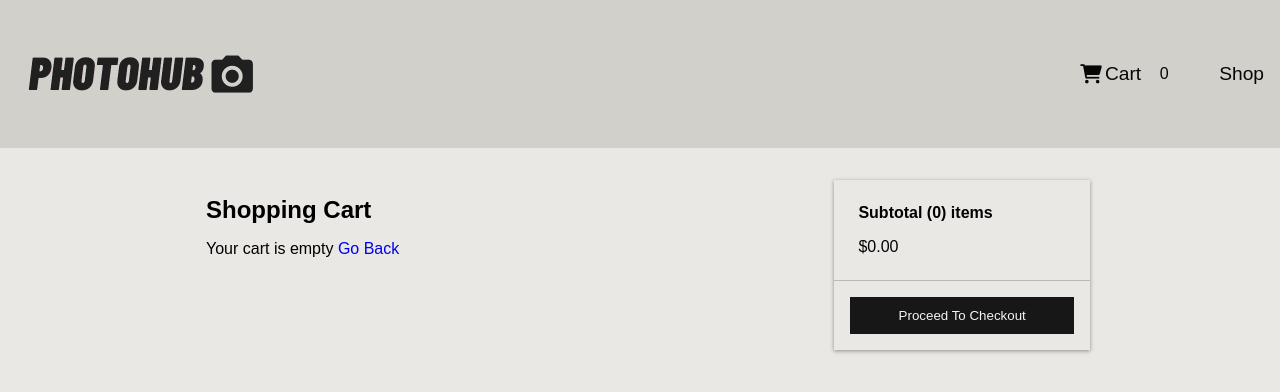
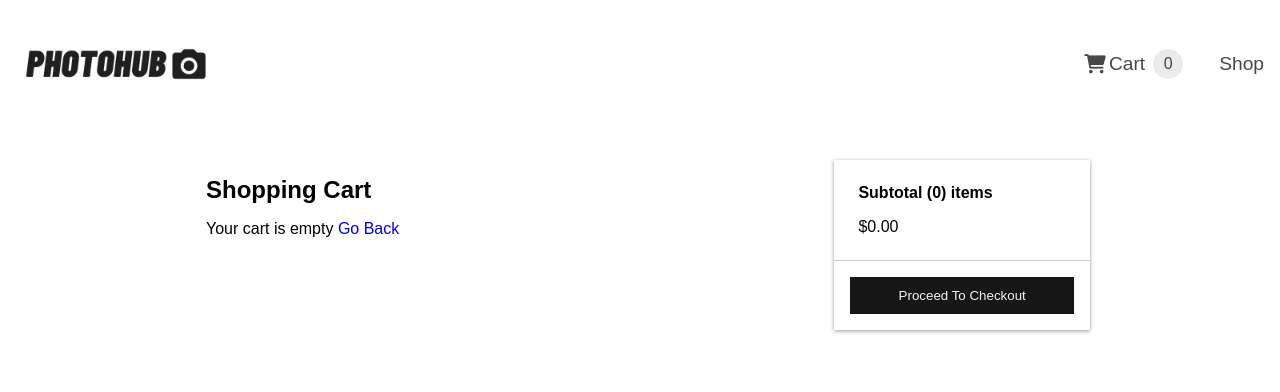
Before and after one commit to mendozaremi/MERN_PhotoHub, a React (Create React App) app in the folder frontend/: page /cart in a window 1280 px wide. Shown: the top 392 px of the page. Built offline with nearby package versions, Linux system fonts and the light colour scheme.

Commit message:
changing styling of app

```diff
--- a/frontend/src/components/CartItem.css
+++ b/frontend/src/components/CartItem.css
@@ -4,7 +4,7 @@
   display: grid;
   grid-template-columns: 1fr 4fr 1fr 1fr 1fr;
   gap: 8px;
-  background: #fff;
+  background: var(--fadedWhite);
   border-radius: 2px;
   place-items: center;
   margin-bottom: 8px;
--- a/frontend/src/components/Navbar.css
+++ b/frontend/src/components/Navbar.css
@@ -1,6 +1,6 @@
 .navbar {
   width: 100%;
-  background-color: var(--beige);
+  background-color: var(--white);
   display: flex;
   justify-content: space-between;
   align-items: center;
@@ -13,14 +13,13 @@
 }
 .navbar__logo > a > i{
   margin-top: 10px;
-  color: var(--dustedBlack);
 }
 
 
 .navbar__logo img {
   display: block;
   height: auto;
-  max-width: 50%;
+  max-width: 40%;
   cursor: pointer;
 }
 
@@ -36,8 +35,8 @@
 
 .navbar__links > li > a {
   text-decoration: none;
-  color: var(--black);
-  background-color: var(--beige);
+  color: var(--grey);
+  background-color: var(--white);
   font-size: 1.2rem;
   display: flex;
   align-items: center;
@@ -51,23 +50,22 @@
 }
 
 .cart__link {
-  background: #333;
-  padding: 8px;
+  color: aliceblue;
+  padding: 4px;
   border-radius: 7px;
 }
 
 .cart__link:hover {
-  background: var(--dustedBlack);
-  color: var(--white);
+  color: var(--black);
 }
 
 .cartlogo__badge {
   width: 30px;
   height: 30px;
-  background-color: var(--beige);
+  background-color: var(--fadedWhite);
   border-radius: 50%;
   margin-left: 8px;
-  color: var(--black);
+  color: var(--grey);
   display: flex;
   justify-content: center;
   align-items: center;
@@ -91,7 +89,7 @@
 .hamburger__menu > div {
   width: 100%;
   height: 3px;
-  background: var(--black);
+  background: var(--grey);
 }
 
 @media (max-width: 960px) {
--- a/frontend/src/components/Product.css
+++ b/frontend/src/components/Product.css
@@ -3,7 +3,7 @@
   padding: 1rem;
   background: var(--lightbeige);
   cursor: pointer;
-  box-shadow: 0 1px 4px rgba(0, 0, 0, 0.4);
+  box-shadow: 0 1px 4px rgba(0, 0, 0, 0.1);
   margin: 8px auto;
   display: flex;
   flex-direction: column;
@@ -27,7 +27,9 @@
 }
 
 .info__name {
-  font-size: 1rem;
+  font-size: 1.2rem;
+  color: var(--grey);
+  font-weight: 600;
   overflow: hidden;
   padding-top: 5px;
 }
@@ -43,14 +45,14 @@
   color: #171717;
   width: 100%;
   padding: 8px 16px;
-  background-color: var(--beige);
-  border: 1px solid var(--dustedBlack);
+  background-color: var(--fadedWhite);
+  border: 0.5px solid var(--dustedBlack);
   font-size: 1rem;
 }
 
 .info__button:hover {
-  background: #171717;
-  color: #f4f4f4;
+  background: var(--grey);
+  color: var(--fadedWhite);
 }
 
 @media (max-width: 1232px) {
--- a/frontend/src/index.css
+++ b/frontend/src/index.css
@@ -6,7 +6,7 @@
 
 body {
   font-family: Arial, Helvetica, sans-serif;
-  background-color: var(--lightBeige);
+  background-color: var(--white);
 }
 
 img {
@@ -19,11 +19,14 @@ img {
 }
 
 :root {
-  --white: #f4f4f4;
+  --white: #ffffff;
+  --fadedWhite: rgb(235, 235, 235);
   --lightBeige: #E9E8E4;
   --beige: #D1D0CA;
   --darkBeige: #cccbcb;
   --dustedBlack: #181818;
   --black: #060606;
   --offWhite: #f5f5f5;
+  --lightGrey: #bdbdbd;
+  --grey: #474747;
 }
--- a/frontend/src/screens/HomeScreen.css
+++ b/frontend/src/screens/HomeScreen.css
@@ -4,8 +4,8 @@
 }
 
 .homescreen__title {
-  font-size: 1.2rem;
-  color: #171717;
+  font-size: 1.1rem;
+  color: var(--grey);
   margin-bottom: 1rem;
   margin-left: 30px;
 }
--- a/frontend/src/screens/ProductScreen.css
+++ b/frontend/src/screens/ProductScreen.css
@@ -17,7 +17,7 @@
 .left__info {
   margin: 1rem;
   flex: 0.4;
-  background-color: var(--lightBeige);
+  background-color: var(--fadedWhite);
   height: fit-content;
   font-size: 0.9rem;
 }
```
Also changed, not shown: frontend/src/components/Footer.js (added).
